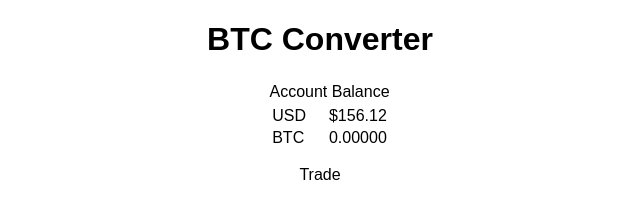
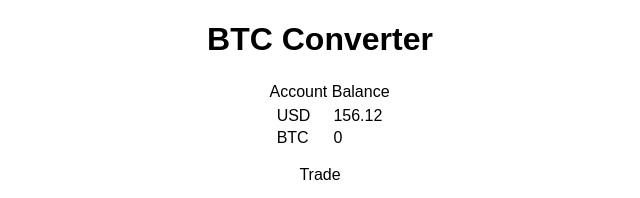
Before and after one commit to rosexw/BTC-Converter, a React (Create React App) app: page / in a window 1280 px wide. Shown: the top 198 px of the page, without its empty margins (320-960 px from the left). Built offline with nearby package versions, Linux system fonts and the light colour scheme.

Commit message:
connect redux state to account balance component

```diff
--- a/src/App.js
+++ b/src/App.js
@@ -1,7 +1,7 @@
 import React, { Component } from 'react';
 import './App.css';
 import { Converter } from './components/converter.component';
-import { AccountBalance } from './components/account-balance.component';
+import AccountBalance from './components/account-balance.component';
 
 class App extends Component {
   render() {
--- a/src/components/account-balance.component.js
+++ b/src/components/account-balance.component.js
@@ -1,7 +1,15 @@
 import React, {Component} from 'react';
 import { AccountBalanceItem } from './account-balance-item.component';
+import { connect } from 'react-redux';
 
-export class AccountBalance extends Component {
+const mapStateToProps = (state) => {
+  return {
+    USD: state.accountBalance.USD,
+    BTC: state.accountBalance.BTC
+  }
+}
+
+class AccountBalance extends Component {
   render() {
     return (
       <div>
@@ -10,11 +18,15 @@ export class AccountBalance extends Component {
             <tr><td>Account Balance</td></tr>
           </thead>
           <tbody>
-            <AccountBalanceItem currencyLabel="USD" currencyValue="$156.12" />
-            <AccountBalanceItem currencyLabel="BTC" currencyValue="0.00000" />
+            <AccountBalanceItem currencyLabel="USD" currencyValue={this.props.USD} />
+            <AccountBalanceItem currencyLabel="BTC" currencyValue={this.props.BTC} />
           </tbody>
         </table>
       </div>
     )
   }
 }
+
+export default connect(
+  mapStateToProps
+)(AccountBalance);
--- a/src/reducers/index.js
+++ b/src/reducers/index.js
@@ -2,5 +2,5 @@ import { combineReducers } from 'redux'
 import accountBalanceReducer from './account-balance.reducer';
 
 export default combineReducers({
-  accountBalanceReducer,
+  accountBalance: accountBalanceReducer,
 })
```
